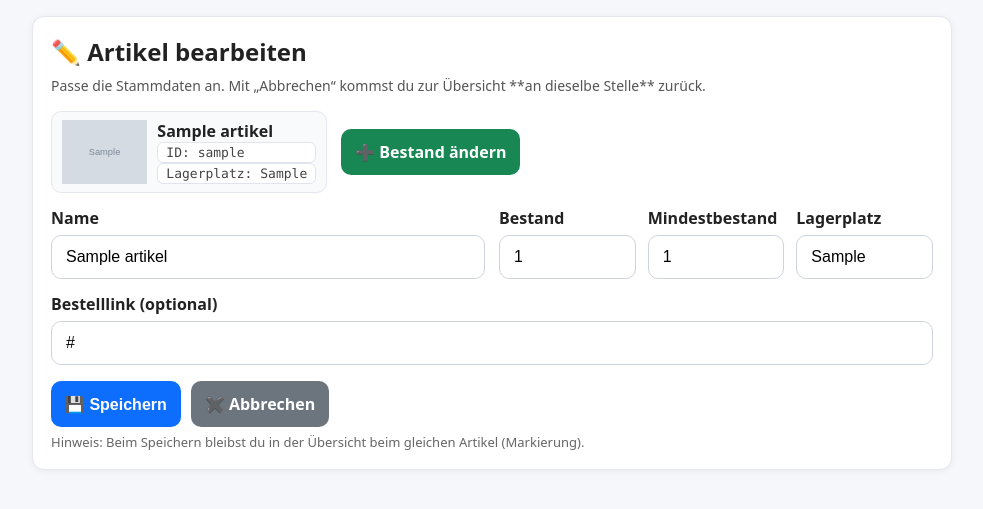
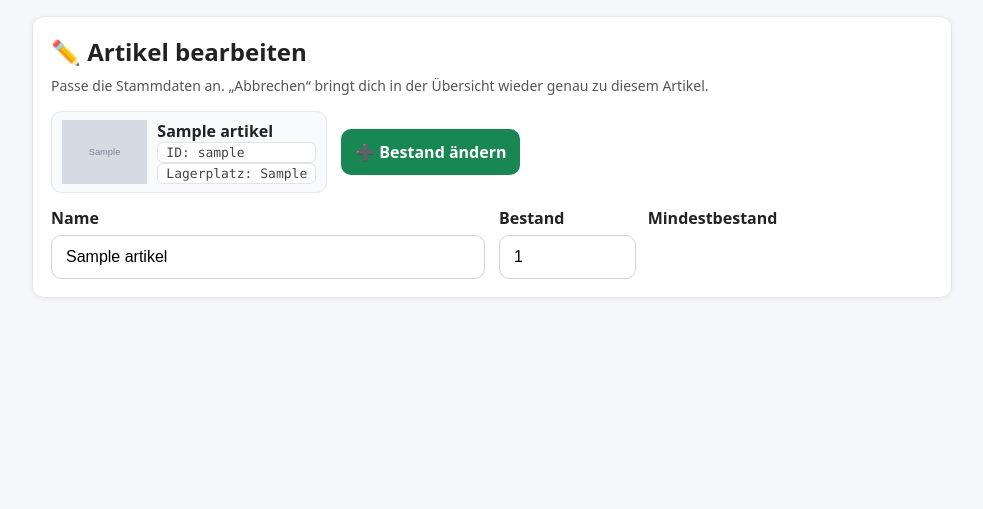
Before and after one commit to Lukas5070/Lagerbestand-Service, a Flask app: page /edit/1 in a window 1280 px wide. Shown: the top 509 px of the page, without its empty margins (148-1131 px from the left). Run offline with Flask 3, Linux system fonts and the light colour scheme; tables that the repository leaves empty hold one stand-in row (values such as "Sample post"); grey boxes marked "Sample" are stand-in pictures.

Commit message:
Update edit.html

```diff
--- a/templates/edit.html
+++ b/templates/edit.html
@@ -14,34 +14,25 @@
     h1{margin:0 0 8px;font-size:22px}
     .sub{margin:0 0 16px;color:#555;font-size:14px}
 
-    .grid{
-      display:grid;grid-template-columns:1fr;gap:14px;margin-top:6px
-    }
+    .grid{display:grid;grid-template-columns:1fr;gap:14px;margin-top:6px}
     .field label{display:block;margin:0 0 6px;font-weight:600}
     .field input[type="text"],
     .field input[type="number"],
-    .field input[type="url"]{
+    .field input[type="url"],
+    .field textarea{
       width:100%;padding:12px 14px;border:1px solid #cfd3dc;border-radius:10px;font-size:16px;background:#fff
     }
-    .row{
-      display:grid;grid-template-columns:1fr;gap:12px
-    }
+    .field textarea{min-height:110px;resize:vertical}
 
-    .meta{
-      display:flex;gap:14px;align-items:center;flex-wrap:wrap;margin:6px 0 14px
-    }
-    .qr{
-      display:flex;align-items:center;gap:10px;background:#f9fafc;border:1px solid var(--bd);border-radius:10px;padding:8px 10px
-    }
+    .row{display:grid;grid-template-columns:1fr;gap:12px}
+
+    .meta{display:flex;gap:14px;align-items:center;flex-wrap:wrap;margin:6px 0 14px}
+    .qr{display:flex;align-items:center;gap:10px;background:#f9fafc;border:1px solid var(--bd);border-radius:10px;padding:8px 10px}
     .qr img{height:64px;width:auto;display:block}
-    .qr .id{
-      font-family:ui-monospace,Menlo,Consolas,monospace;font-size:13px;color:#444;background:#fff;border:1px solid #e1e4eb;border-radius:6px;padding:2px 8px
-    }
+    .qr .id{font-family:ui-monospace,Menlo,Consolas,monospace;font-size:13px;color:#444;background:#fff;border:1px solid #e1e4eb;border-radius:6px;padding:2px 8px}
 
     .actions{display:flex;gap:10px;flex-wrap:wrap;margin-top:16px}
-    .btn{
-      display:inline-block;padding:12px 14px;border-radius:10px;border:0;color:#fff;text-decoration:none;font-weight:700;font-size:16px
-    }
+    .btn{display:inline-block;padding:12px 14px;border-radius:10px;border:0;color:#fff;text-decoration:none;font-weight:700;font-size:16px}
     .btn-save{background:var(--blue)}
     .btn-cancel{background:#6c757d}
     .btn-adjust{background:#198754}
@@ -52,15 +43,14 @@
       h1{font-size:24px}
       .grid{grid-template-columns:1fr 1fr}
       .row{grid-template-columns:1fr 1fr 1fr}
+      .field.note{grid-column:1 / -1}
     }
   </style>
 </head>
 <body>
   <div class="card">
     <h1>✏️ Artikel bearbeiten</h1>
-    <p class="sub">
-      Passe die Stammdaten an. Mit „Abbrechen“ kommst du zur Übersicht **an dieselbe Stelle** zurück.
-    </p>
+    <p class="sub">Passe die Stammdaten an. „Abbrechen“ bringt dich in der Übersicht wieder genau zu diesem Artikel.</p>
 
     <div class="meta">
       <div class="qr">
@@ -88,26 +78,4 @@
           </div>
           <div class="field">
             <label for="mindestbestand">Mindestbestand</label>
-            <input id="mindestbestand" name="mindestbestand" type="number" inputmode="numeric" min="0" step="1" required value="{{ artikel.mindestbestand }}">
-          </div>
-          <div class="field">
-            <label for="lagerplatz">Lagerplatz</label>
-            <input id="lagerplatz" name="lagerplatz" type="text" value="{{ artikel.lagerplatz or '' }}" placeholder="z. B. Regal 2 Fach 7">
-          </div>
-        </div>
-
-        <div class="field" style="grid-column:1/-1">
-          <label for="bestelllink">Bestelllink (optional)</label>
-          <input id="bestelllink" name="bestelllink" type="url" value="{{ artikel.bestelllink or '' }}" placeholder="https://…">
-        </div>
-      </div>
-
-      <div class="actions">
-        <button class="btn btn-save" type="submit">💾 Speichern</button>
-        <a class="btn btn-cancel" href="{{ url_for('index') }}#art-{{ artikel.id }}">✖️ Abbrechen</a>
-      </div>
-      <div class="hint">Hinweis: Beim Speichern bleibst du in der Übersicht beim gleichen Artikel (Markierung).</div>
-    </form>
-  </div>
-</body>
-</html>
+            <input id="mindestbestand" name="mindestbestand" type="number" inputmode="numeric" min
```
